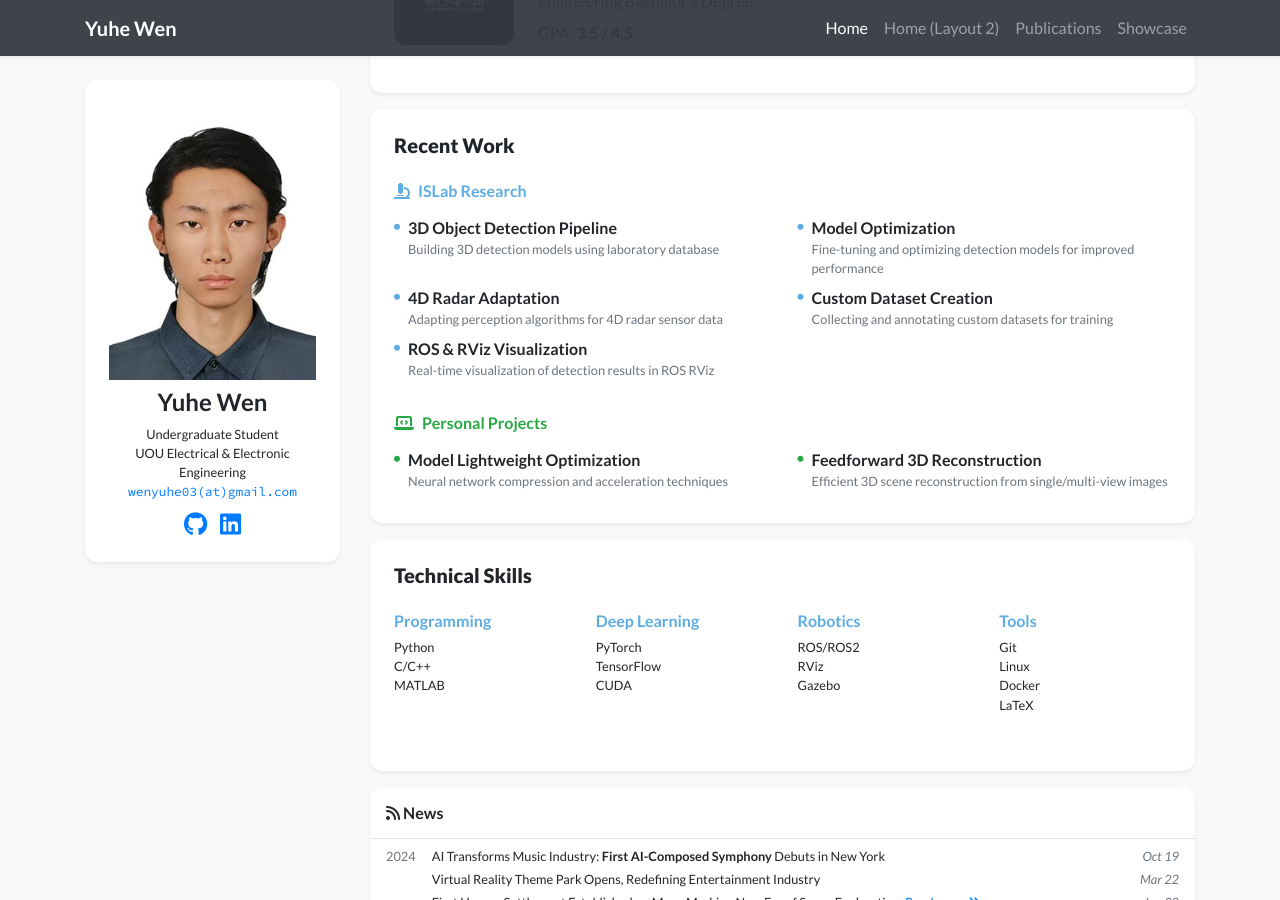
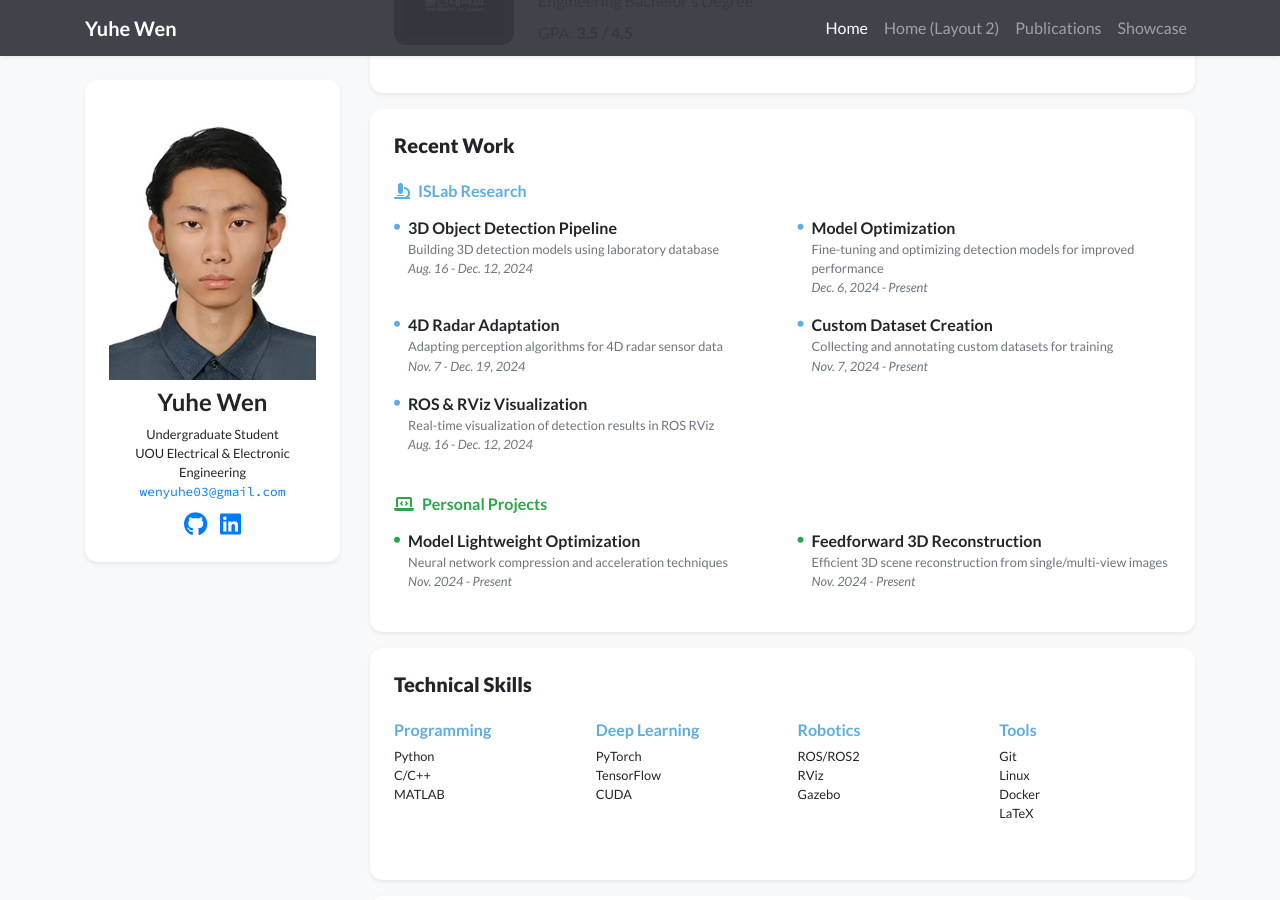
Before and after one commit to solomon0256/solomon0256.github.io, a Jekyll site: the page built from index.html, in a window 1280 px wide and 900 px high, scrolled down 741 px. Built offline with Jekyll 4.4.1, drawn with Linux system fonts in a browser that asks for light colours; nearby versions of some CDN libraries; a style sheet for code colours, icons or effects is not loaded.

Commit message:
Fix email display and add dates to Recent Work

```diff
--- a/_data/profile.yml
+++ b/_data/profile.yml
@@ -61,21 +61,28 @@ recent_work:
     items:
     - title: "3D Object Detection Pipeline"
       description: "Building 3D detection models using laboratory database"
+      date: "Aug. 16 - Dec. 12, 2024"
     - title: "Model Optimization"
       description: "Fine-tuning and optimizing detection models for improved performance"
+      date: "Dec. 6, 2024 - Present"
     - title: "4D Radar Adaptation"
       description: "Adapting perception algorithms for 4D radar sensor data"
+      date: "Nov. 7 - Dec. 19, 2024"
     - title: "Custom Dataset Creation"
       description: "Collecting and annotating custom datasets for training"
+      date: "Nov. 7, 2024 - Present"
     - title: "ROS & RViz Visualization"
       description: "Real-time visualization of detection results in ROS RViz"
+      date: "Aug. 16 - Dec. 12, 2024"
   personal:
     title: "Personal Projects"
     items:
     - title: "Model Lightweight Optimization"
       description: "Neural network compression and acceleration techniques"
+      date: "Nov. 2024 - Present"
     - title: "Feedforward 3D Reconstruction"
       description: "Efficient 3D scene reconstruction from single/multi-view images"
+      date: "Nov. 2024 - Present"
 
 skills:
 - category: "Programming"
--- a/_includes/widgets/experience_card.html
+++ b/_includes/widgets/experience_card.html
@@ -47,12 +47,13 @@
                     </h6>
                     <div class="row">
                         {% for item in site.data.profile.recent_work.islab.items %}
-                        <div class="col-md-6 mb-2">
+                        <div class="col-md-6 mb-3">
                             <div class="d-flex align-items-start">
                                 <i class="fas fa-circle mr-2 mt-2" style="color: #5dade2; font-size: 6px;"></i>
                                 <div>
                                     <div style="font-weight: 600;">{{ item.title }}</div>
                                     <div class="small text-muted">{{ item.description }}</div>
+                                    {% if item.date %}<div class="small" style="color: #6c757d;"><em>{{ item.date }}</em></div>{% endif %}
                                 </div>
                             </div>
                         </div>
@@ -69,12 +70,13 @@
                     </h6>
                     <div class="row">
                         {% for item in site.data.profile.recent_work.personal.items %}
-                        <div class="col-md-6 mb-2">
+                        <div class="col-md-6 mb-3">
                             <div class="d-flex align-items-start">
                                 <i class="fas fa-circle mr-2 mt-2" style="color: #28a745; font-size: 6px;"></i>
                                 <div>
                                     <div style="font-weight: 600;">{{ item.title }}</div>
                                     <div class="small text-muted">{{ item.description }}</div>
+                                    {% if item.date %}<div class="small" style="color: #6c757d;"><em>{{ item.date }}</em></div>{% endif %}
                                 </div>
                             </div>
                         </div>
--- a/_includes/widgets/profile_card.html
+++ b/_includes/widgets/profile_card.html
@@ -50,7 +50,7 @@
                 <div class="row">
                     <div class="col">
                         <a class="pr-3" href="mailto:{{ site.data.profile.email | encode_email }}">
-                            <i class="fas fa-at"></i> <span class="email-text">{{ site.data.profile.email | replace: "@", "(at)" }}</span>
+                            <i class="fas fa-at"></i> <span class="email-text">{{ site.data.profile.email }}</span>
                         </a>
 
                         {% if site.data.profile.gscholar %}
--- a/_includes/widgets/profile_card_mini.html
+++ b/_includes/widgets/profile_card_mini.html
@@ -37,7 +37,7 @@
                 <div class="row small">
                     <div class="col text-center">
                         <a class="email-text" href="mailto:{{ site.data.profile.email | encode_email }}">
-                            {{ site.data.profile.email | replace: "@", "(at)" }}
+                            {{ site.data.profile.email }}
                         </a>
                     </div>
                 </div>
```
